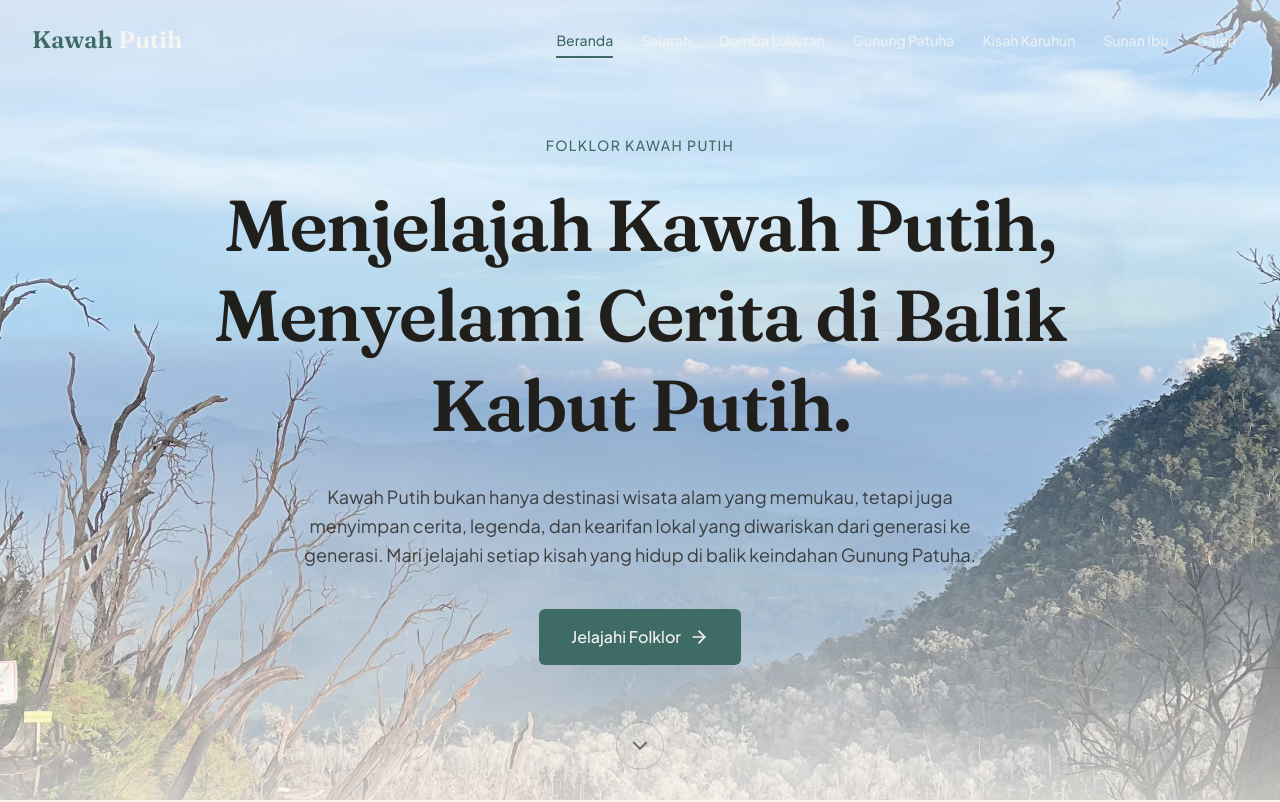
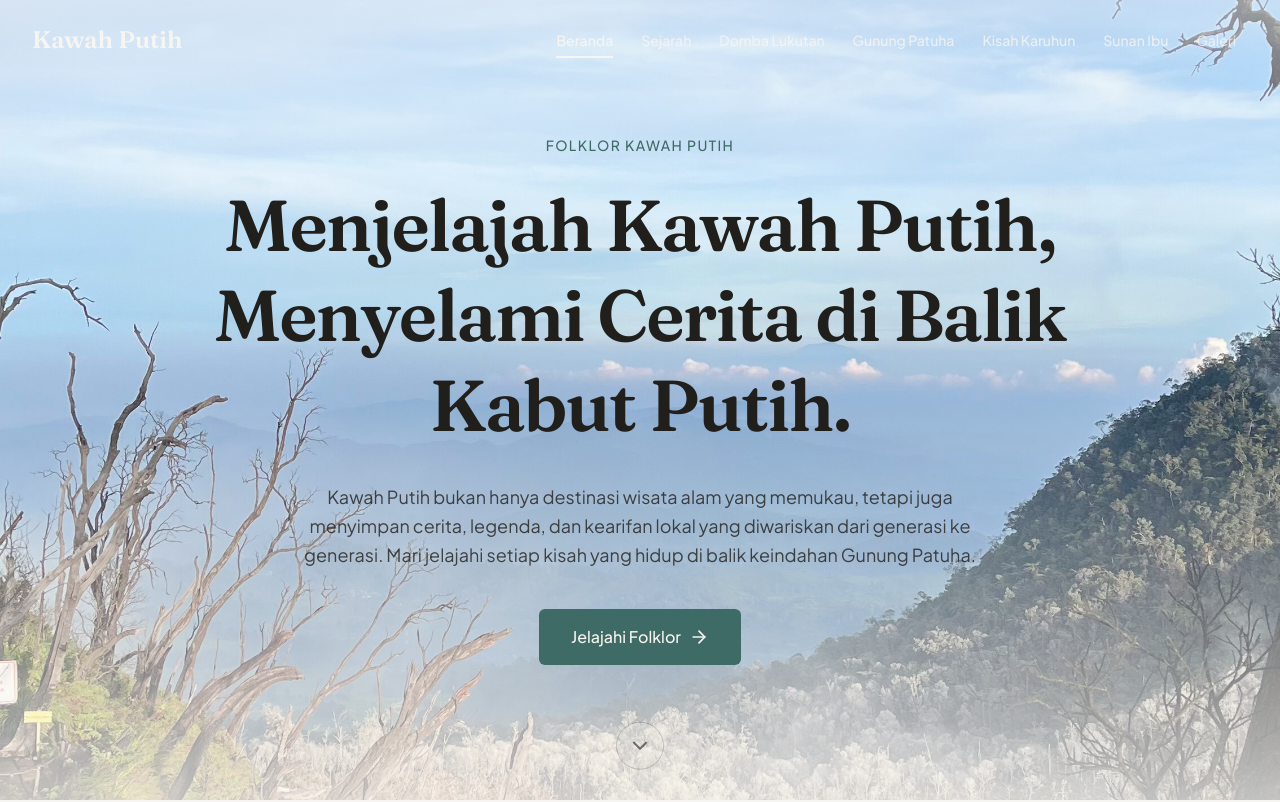
Before and after one commit to ArifSanPinim09/folklor-kawah-putih-, a Next.js app: page / in a window 1280 px wide. Shown: the top 802 px of the page. Built offline with nearby package versions, Linux system fonts and the light colour scheme.

Commit message:
Revert "fix: navbar — teks hijau, logo 'Kawah' hijau 'Putih' putih"
This reverts commit 79d271cc6a6a7927e191831e86b45f400aa46984.

```diff
--- a/components/layout/Navbar.tsx
+++ b/components/layout/Navbar.tsx
@@ -46,21 +46,28 @@ export default function Navbar() {
   // Determine text color based on page type and scroll
   const getTextColor = (isActive: boolean) => {
     if (isLightPage || isScrolled) {
-      return isActive ? "text-danau-500" : "text-danau-500/80 hover:text-danau-500";
+      return isActive ? "text-danau-700" : "text-arang-900/70 hover:text-arang-900";
     }
-    return isActive ? "text-danau-500" : "text-kabut-50/80 hover:text-kabut-50";
+    return isActive ? "text-kabut-50" : "text-kabut-50/80 hover:text-kabut-50";
+  };
+
+  const getLogoColor = () => {
+    if (isLightPage || isScrolled) {
+      return "text-danau-700";
+    }
+    return "text-kabut-50";
   };
 
   const getIndicatorColor = () => {
     if (isLightPage || isScrolled) {
       return "bg-danau-500";
     }
-    return "bg-danau-500";
+    return "bg-kabut-50";
   };
 
   const getButtonColor = () => {
     if (isOpen) return "text-arang-900";
-    if (isLightPage || isScrolled) return "text-danau-500";
+    if (isLightPage || isScrolled) return "text-arang-900";
     return "text-kabut-50";
   };
 
@@ -85,9 +92,10 @@ export default function Navbar() {
               href="/"
               className="relative z-10 flex items-center gap-2"
             >
-              <span className="font-serif text-xl font-semibold transition-colors duration-300 sm:text-2xl">
-                <span className="text-danau-500">Kawah</span>{" "}
-                <span className={isLightPage || isScrolled ? "text-arang-900" : "text-kabut-50"}>Putih</span>
+              <span
+                className={`font-serif text-xl font-semibold transition-colors duration-300 sm:text-2xl ${getLogoColor()}`}
+              >
+                Kawah Putih
               </span>
             </Link>
 
```
